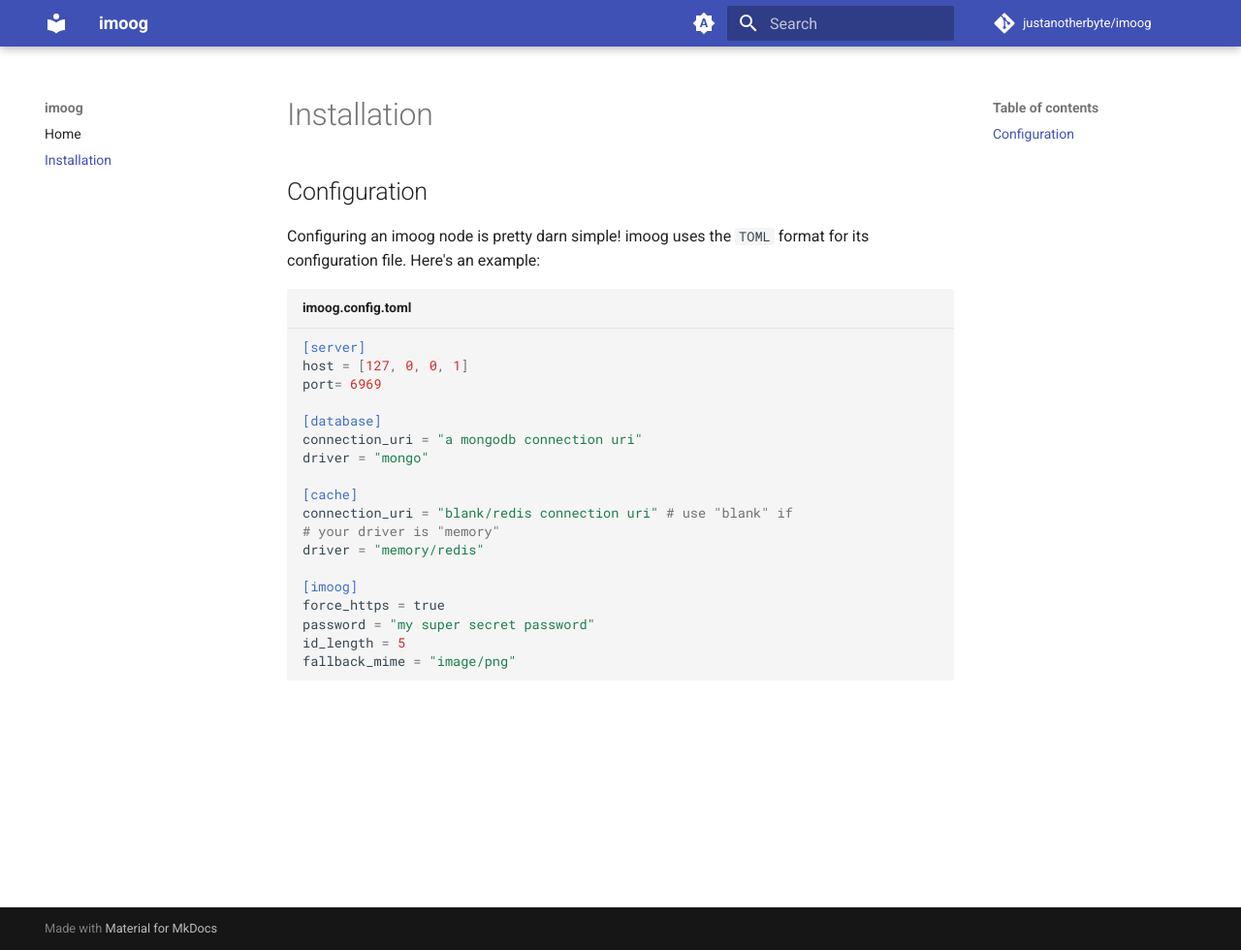
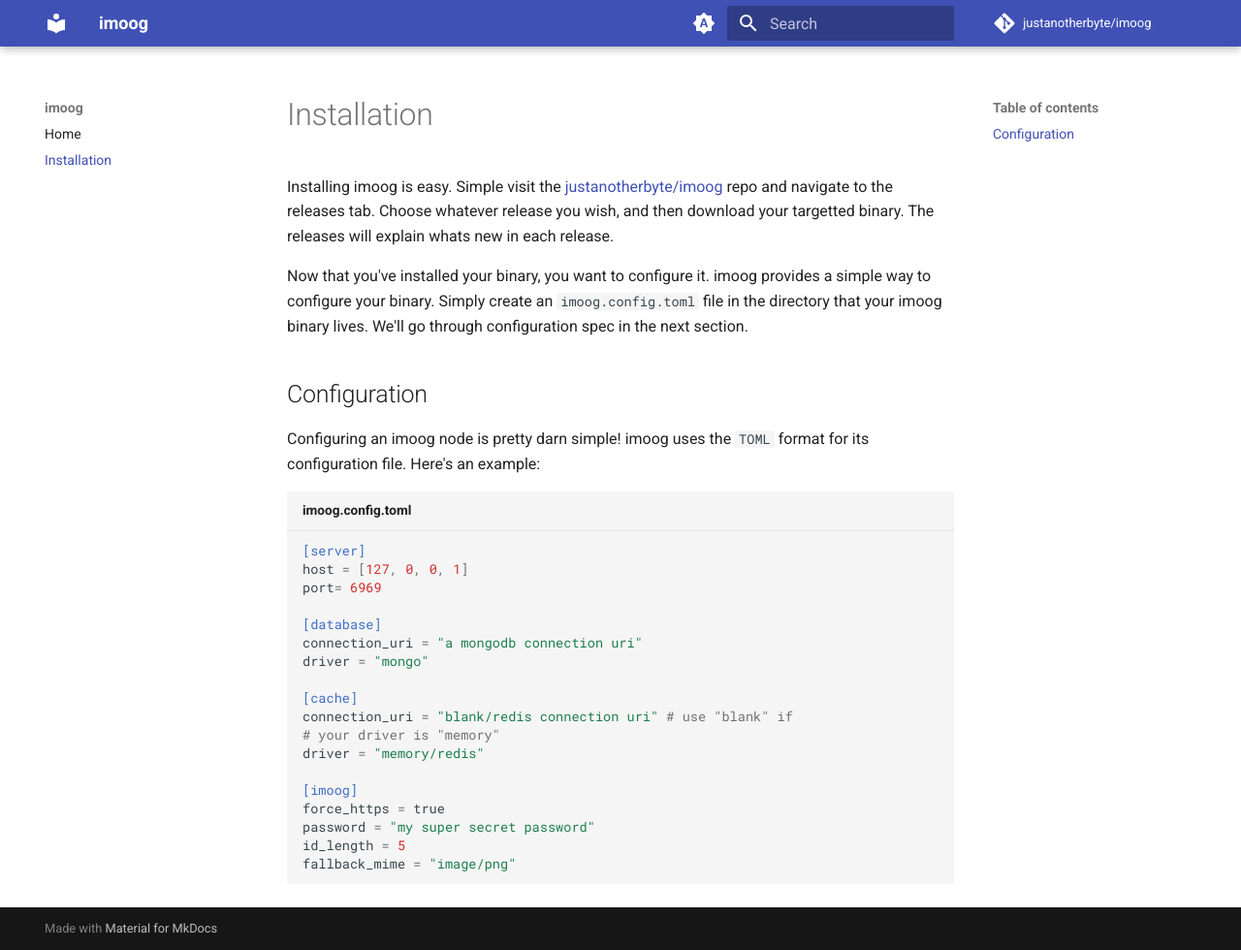
Before and after one commit to justanotherbyte/imoog, an MkDocs documentation site: the page built from docs/installation.md, in a window 1280 px wide and 980 px high. Shown: the whole window at 97% size. Built offline with MkDocs 1.6.1 and Material for MkDocs 9.7.7, drawn with Linux system fonts in a browser that asks for light colours; comment, search, counter and statistics services are not loaded.

Commit message:
Add some basic installation steps to the docs

```diff
--- a/docs/installation.md
+++ b/docs/installation.md
@@ -1,5 +1,8 @@
 # Installation
 
+Installing imoog is easy. Simple visit the [justanotherbyte/imoog](https://github.com/justanotherbyte/imoog) repo and navigate to the releases tab. Choose whatever release you wish, and then download your targetted binary. The releases will explain whats new in each release.
+
+Now that you've installed your binary, you want to configure it. imoog provides a simple way to configure your binary. Simply create an `imoog.config.toml` file in the directory that your imoog binary lives. We'll go through configuration spec in the next section.
 
 ## Configuration
 
```
